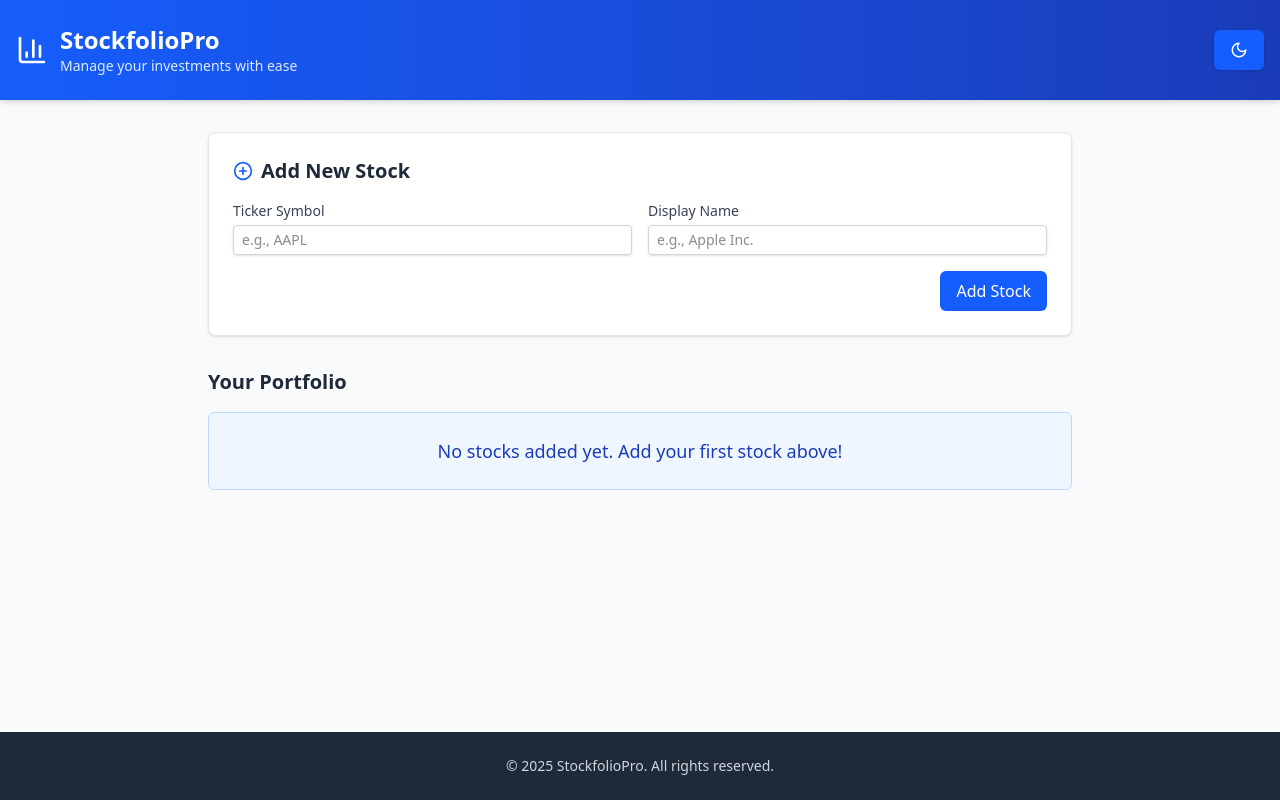
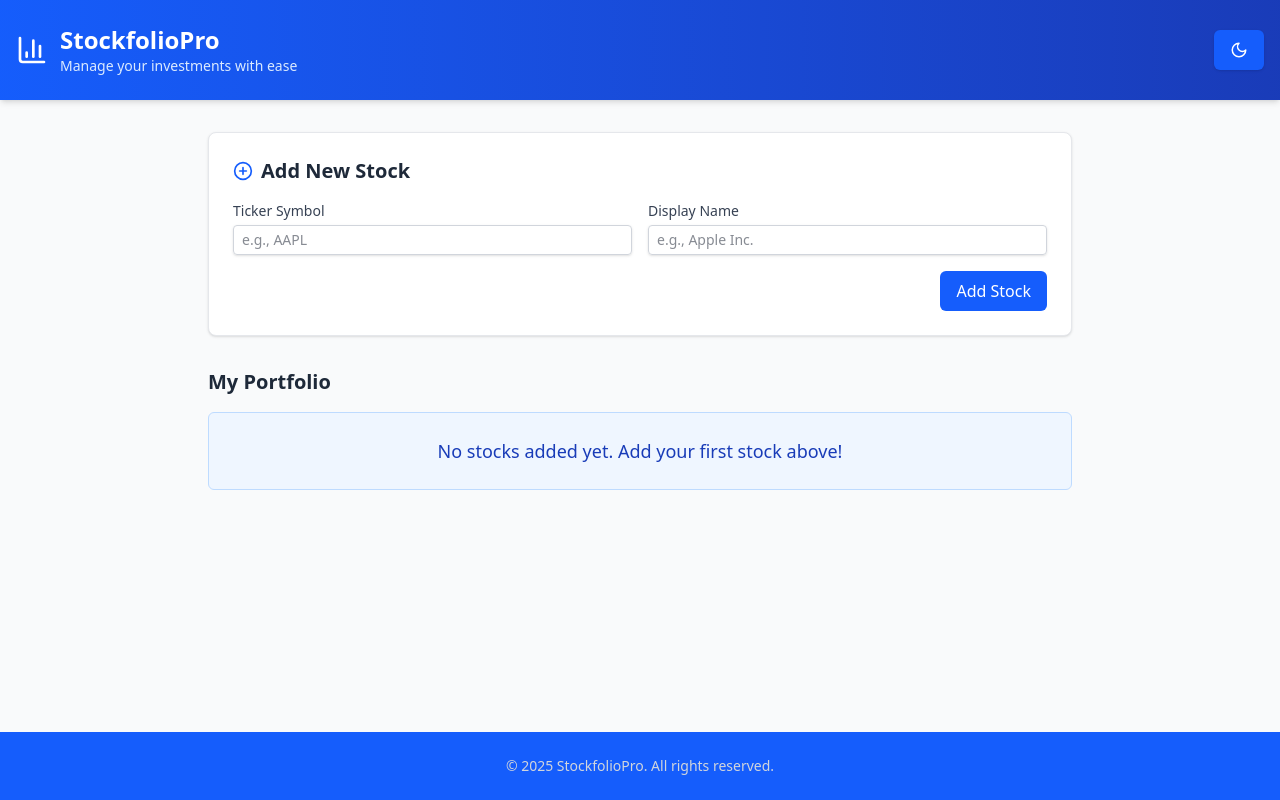
Before and after one commit to NinjaEde/my-stockfolio, a React (Vite) app: page / in a window 1280 px wide. Built offline with nearby package versions, Linux system fonts and the light colour scheme.

Commit message:
style: update footer background color and change heading text in StockList component

```diff
--- a/src/App.tsx
+++ b/src/App.tsx
@@ -33,7 +33,7 @@ function App() {
           <AddStockForm onStockAdded={handleStockAdded} />
           <StockList key={refreshTrigger} />
         </main>
-        <footer className="bg-gray-800 dark:bg-gray-600 text-gray-300 py-6 mt-12">
+        <footer className="bg-blue-600 dark:bg-violet-900 text-gray-300 py-6 mt-12">
           <div className="container mx-auto px-4 text-center">
             <p className="text-sm">
               &copy; {new Date().getFullYear()} StockfolioPro. All rights reserved.
--- a/src/components/StockList.tsx
+++ b/src/components/StockList.tsx
@@ -72,7 +72,7 @@ const StockList: React.FC = () => {
 
   return (
     <div className="space-y-4">
-      <h2 className="text-xl font-semibold text-gray-800 dark:text-gray-400 mt-8 mb-4">Your Portfolio</h2>
+      <h2 className="text-xl font-semibold text-gray-800 dark:text-gray-400 mt-8 mb-4">My Portfolio</h2>
       {stocks.length > 0 && (
         <div className="relative mb-4">
           <Input
```
